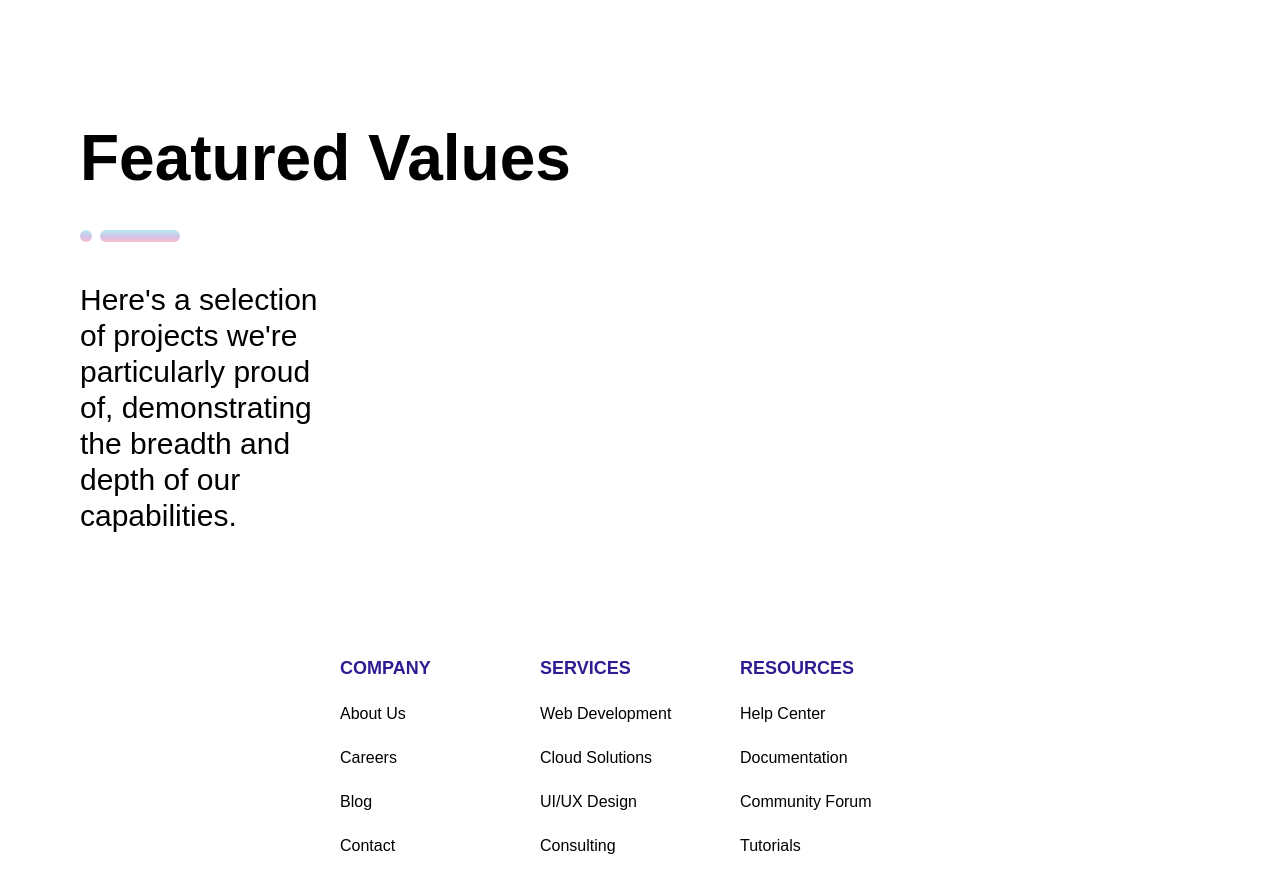
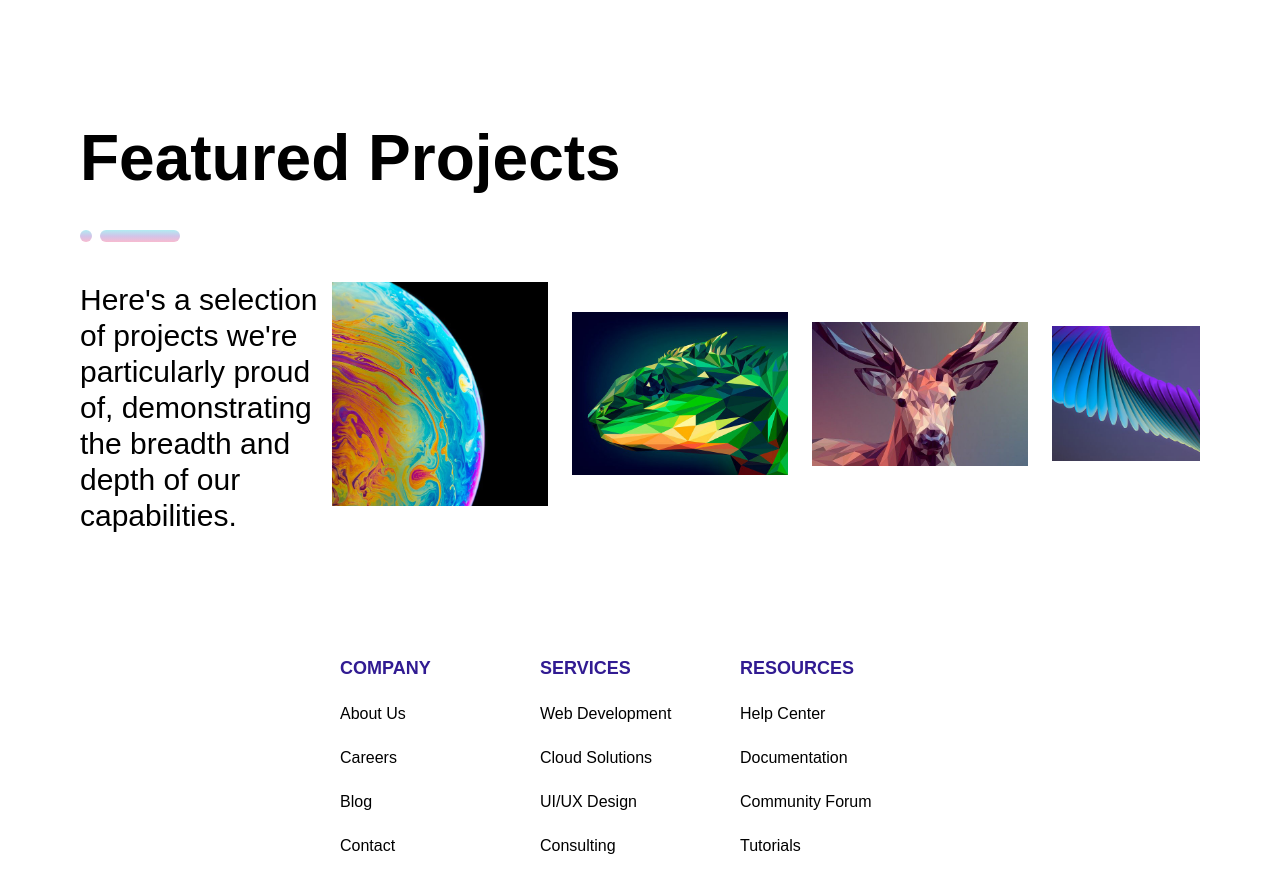
Before and after one commit to narukanextgen/narukanextgen_website, a React (Vite) app: page /services in a window 1280 px wide. Shown: the part 6441-7333 px from the top of the page. Built offline with nearby package versions, Linux system fonts and the light colour scheme.

Commit message:
ui improvements

```diff
--- /dev/null
+++ b/src/data/projects.js
@@ -0,0 +1,25 @@
+import inkBlot from "../assets/portfolio/ink-blot.jpg";
+import lizard from "../assets/portfolio/lizard.jpg";
+import deer from "../assets/portfolio/deer.jpg";
+import blueSpiral from "../assets/portfolio/blue-spiral.jpg";
+import circlesPattern from "../assets/portfolio/circles-pattern.jpg";
+import blueWhitePattern from "../assets/portfolio/blue-white-pattern.jpg";
+import goldCurves from "../assets/portfolio/gold-curves.jpg";
+import splash from "../assets/portfolio/splash.jpg";
+import bathtub from "../assets/portfolio/bathtub.jpg";
+import purpleViolet from "../assets/portfolio/purple-violet.jpg";
+import discs from "../assets/portfolio/discs.jpg";
+
+export const projects = [
+  { img: inkBlot },
+  { img: lizard },
+  { img: deer },
+  { img: blueSpiral },
+  { img: circlesPattern },
+  { img: blueWhitePattern },
+  { img: goldCurves },
+  { img: splash },
+  { img: bathtub },
+  { img: purpleViolet },
+  { img: discs },
+];
--- a/src/pages/Contact.jsx
+++ b/src/pages/Contact.jsx
@@ -216,8 +216,14 @@ function Contact() {
             Send Message
           </button>
         </div>
-        <div className="lg:-ml-24">
-          <img src={locationImg} alt="" />
+        <div className="w-1/2">
+          <iframe
+            src="https://www.google.com/maps/embed?pb=!1m18!1m12!1m3!1d227748.86053520977!2d75.79055784999998!3d26.885210750000002!2m3!1f0!2f0!3f0!3m2!1i1024!2i768!4f13.1!3m3!1m2!1s0x396c4adf4c57e281%3A0xce1c63a0cf22e09!2sJaipur%2C%20Rajasthan!5e0!3m2!1sen!2sin!4v1740459805349!5m2!1sen!2sin"
+            className="border-0 h-full w-full"
+            allowFullScreen=""
+            loading="lazy"
+            referrerPolicy="no-referrer-when-downgrade"
+          ></iframe>
         </div>
       </div>
 
--- a/src/pages/Home.jsx
+++ b/src/pages/Home.jsx
@@ -6,7 +6,6 @@ import values from "../assets/Values.png";
 import NewsCarousel from "../components/NewsCarousel";
 import Partners from "../components/Partners";
 import Values from "../components/Values";
-import Collaborators from "../components/Collaborators";
 
 function Home() {
   return (
@@ -16,7 +15,7 @@ function Home() {
 
       <Values />
 
-      <Collaborators />
+      <Partners />
 
       <Culture />
       <People />
--- a/src/pages/Portfolio.jsx
+++ b/src/pages/Portfolio.jsx
@@ -1,3 +1,4 @@
+import { useState } from "react";
 import Effect from "../components/Effect";
 import BannerBg from "../assets/contact-bg-2.png";
 import portfolio1 from "../assets/portfolio/portfolio-banner-1.jpg";
@@ -24,6 +25,16 @@ import inside3 from "../assets/portfolio/inside-3.png";
 
 import { testimonials } from "../data/testimonials";
 
+const categories = [
+  "ALL",
+  "COLLECTION",
+  "APPS",
+  "WEBSITE",
+  "NFT",
+  "DESIGNS",
+  "ART",
+];
+
 function Testimonials({ name, team, testimonial }) {
   return (
     <div>
@@ -40,9 +51,10 @@ function Testimonials({ name, team, testimonial }) {
 }
 
 function Portfolio() {
+  const [active, setActive] = useState("ALL");
   return (
     <div className="px-5 md:px-10 lg:px-24 pt-24 font-montserrat">
-      <div className="relative w-full h-[50vh] md:h-96 md:mb-36 bg-gradient-to-r from-indigo/50 via-cyan-electric/50 to-pink-vivid/50 rounded-4xl">
+      <div className="relative w-full h-[70vh] md:h-96 md:mb-36 bg-gradient-to-r from-indigo/50 via-cyan-electric/50 to-pink-vivid/50 rounded-4xl">
         <img
           src={portfolioDecor1}
           alt=""
@@ -61,8 +73,8 @@ function Portfolio() {
           />
         </div>
         <div className="absolute left-10 bottom-0 md:translate-y-3/4 max-md:mb-8">
-          <h1 className="text-3xl md:text-4xl lg:text-heading font-extrabold leading-[1.125]">
-            Explore More Than <br /> 200 Our Works
+          <h1 className="max-md:text-3xl max-lg:text-4xl lg:text-heading font-extrabold leading-[1.125]">
+            Explore More Than <br className="hidden md:block" /> 200 Our Works
           </h1>
           <Effect className="mt-5" />
         </div>
@@ -87,14 +99,18 @@ function Portfolio() {
       </div>
 
       <div className="pt-20 md:pt-8 lg:pt-24">
-        <div className="flex h-10 md:h-12 rounded-full text-xs md:text-xl lg:text-2xl font-semibold justify-around items-center bg-gradient-to-br from-cyan-pale via-lavender to-pink-candy">
-          <span>ALL</span>
-          <span>COLLECTION</span>
-          <span>APPS</span>
-          <span>WEBSITE</span>
-          <span>NFT</span>
-          <span>DESIGNS</span>
-          <span>ART</span>
+        <div className="flex md:h-12 rounded-full text-xs md:text-xl lg:text-2xl font-semibold justify-around items-center bg-gradient-to-br from-cyan-pale via-lavender to-pink-candy flex-wrap">
+          {categories.map((category) => (
+            <span
+              key={category}
+              className={`px-4 h-10 flex items-center rounded-full cursor-pointer transition-all ${
+                active === category ? "bg-black text-white" : ""
+              }`}
+              onClick={() => setActive(category)}
+            >
+              {category}
+            </span>
+          ))}
         </div>
       </div>
 
--- a/src/pages/Services.jsx
+++ b/src/pages/Services.jsx
@@ -24,7 +24,37 @@ import value4 from "../assets/values/value-4.png";
 import object1 from "../assets/services/services-object-1.png";
 import object2 from "../assets/services/services-object-2.png";
 
-function ProjectCarousel() {}
+import Slider from "react-slick";
+import "slick-carousel/slick/slick.css";
+import "slick-carousel/slick/slick-theme.css";
+import { projects } from "../data/projects";
+
+function Projects() {
+  const settings = {
+    dots: false,
+    arrows: false,
+    slidesToShow: 4,
+    responsive: [
+      {
+        breakpoint: 768,
+        settings: {
+          slidesToShow: 1,
+        },
+      },
+    ],
+  };
+  return (
+    <div className="w-full">
+      <Slider {...settings}>
+        {projects.map((p, i) => (
+          <div key={i} className="w-96 h-56 md:px-3 !flex items-center">
+            <img src={p.img} alt="" />
+          </div>
+        ))}
+      </Slider>
+    </div>
+  );
+}
 
 function Services() {
   return (
@@ -455,16 +485,18 @@ function Services() {
       <div className="mt-24 md:mt-32 overflow-hidden">
         <div>
           <h2 className="font-extrabold text-4xl md:text-5xl lg:text-heading whitespace-nowrap">
-            Featured Values
+            Featured Projects
           </h2>
           <Effect className="mt-5 md:mt-8 lg:mt-10" />
         </div>
-        <div className="w-screen -ml-20 pl-20 flex mt-10">
-          <p className="md:text-lg lg:text-3xl w-1/5">
+        <div className="md:w-screen -ml-20 pl-20 flex max-md:flex-col mt-10 max-md:gap-5">
+          <p className="md:text-lg lg:text-3xl w-full md:w-1/5">
             Here's a selection of projects we're particularly proud of,
             demonstrating the breadth and depth of our capabilities.
           </p>
-          <div></div>
+          <div className="w-full md:w-4/5">
+            <Projects />
+          </div>
         </div>
       </div>
     </div>
```
